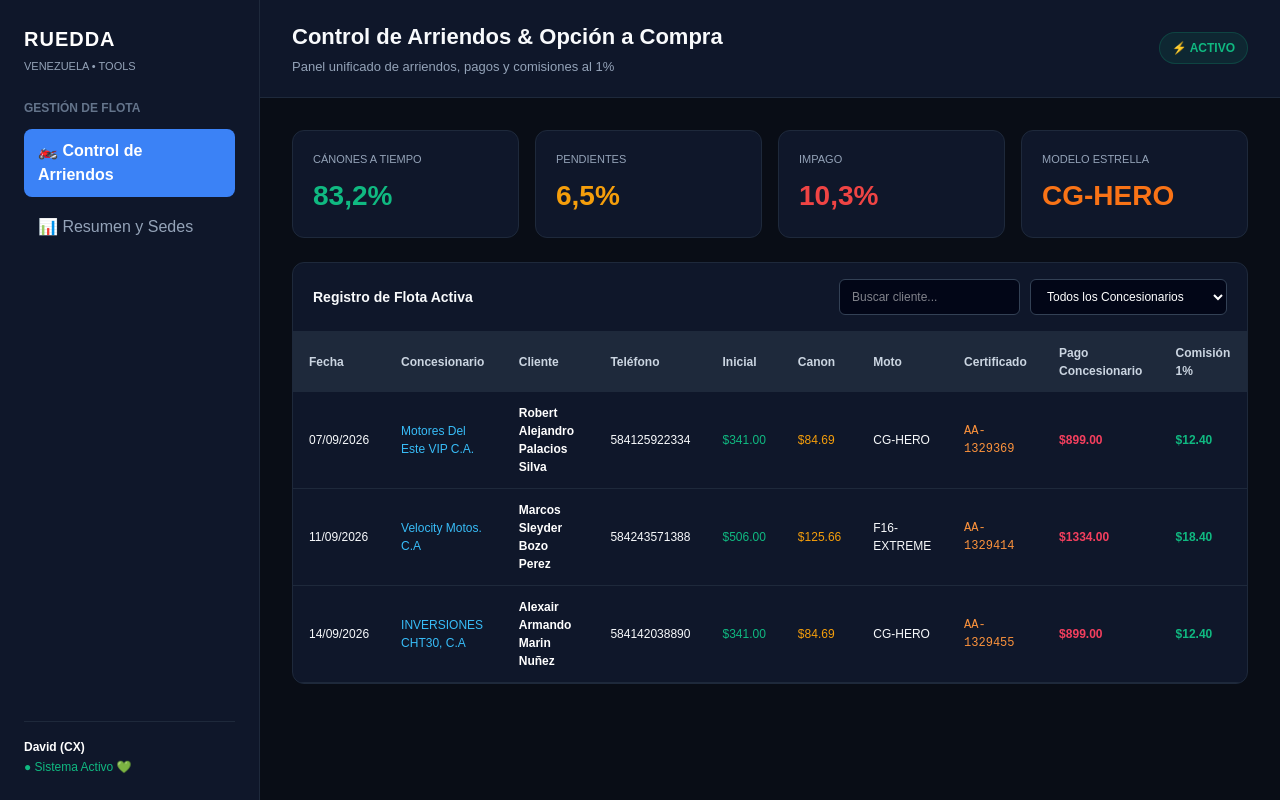
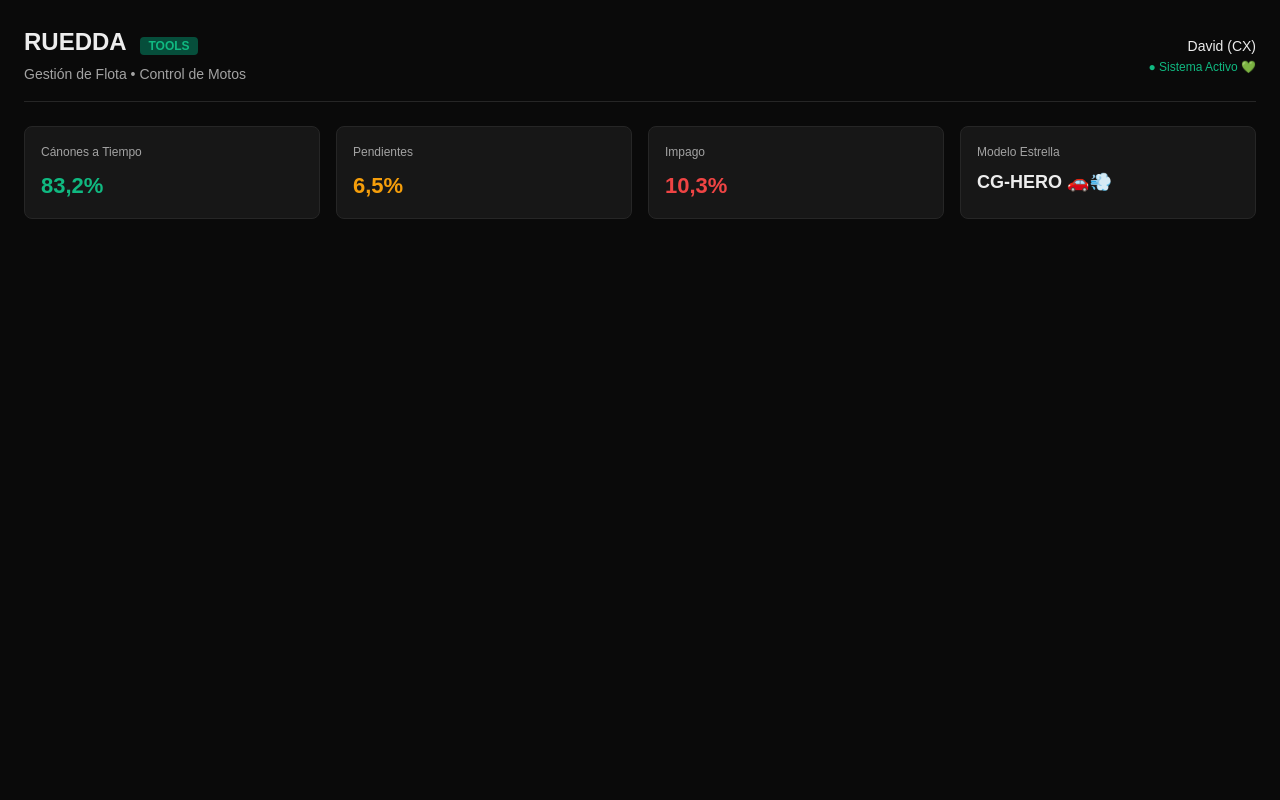
Before and after one commit to Groovie04/control-motos, a Next.js app: page / in a window 1280 px wide. Built offline with nearby package versions, Linux system fonts and the light colour scheme.

Commit message:
Update page.tsx

```diff
--- a/app/page.tsx
+++ b/app/page.tsx
@@ -1,200 +1,35 @@
-'use client';
-
-import React, { useState } from 'react';
-
-interface Contrato {
-  id: number;
-  fecha: string;
-  concesionario: string;
-  cliente: string;
-  numeroCliente: string;
-  inicial: number;
-  canonSemanal: number;
-  moto: string;
-  certificado: string;
-  pagoConcesionario: number;
-  comisionVendedor: number;
-}
-
-const datosIniciales: Contrato[] = [
-  {
-    id: 1,
-    fecha: '07/09/2026',
-    concesionario: 'Motores Del Este VIP C.A.',
-    cliente: 'Robert Alejandro Palacios Silva',
-    numeroCliente: '584125922334',
-    inicial: 341.00,
-    canonSemanal: 84.69,
-    moto: 'CG-HERO',
-    certificado: 'AA-1329369',
-    pagoConcesionario: 899.00,
-    comisionVendedor: 12.40
-  },
-  {
-    id: 2,
-    fecha: '11/09/2026',
-    concesionario: 'Velocity Motos. C.A',
-    cliente: 'Marcos Sleyder Bozo Perez',
-    numeroCliente: '584243571388',
-    inicial: 506.00,
-    canonSemanal: 125.66,
-    moto: 'F16-EXTREME',
-    certificado: 'AA-1329414',
-    pagoConcesionario: 1334.00,
-    comisionVendedor: 18.40
-  },
-  {
-    id: 3,
-    fecha: '14/09/2026',
-    concesionario: 'INVERSIONES CHT30, C.A',
-    cliente: 'Alexair Armando Marin Nuñez',
-    numeroCliente: '584142038890',
-    inicial: 341.00,
-    canonSemanal: 84.69,
-    moto: 'CG-HERO',
-    certificado: 'AA-1329455',
-    pagoConcesionario: 899.00,
-    comisionVendedor: 12.40
-  }
-];
-
-export default function RueddaApp() {
-  const [contratos] = useState<Contrato[]>(datosIniciales);
-  const [filtro, setFiltro] = useState('TODOS');
-  const [busqueda, setBusqueda] = useState('');
-
-  const listaConcesionarios = [
-    'Motores Del Este VIP C.A.',
-    'Urdaneta Motors 2025 C.A.',
-    'Turbo Motos C.A',
-    'Velocity Motos. C.A',
-    'INVERSIONES CHT30, C.A',
-    'AKOX C.A',
-    'NECATIX C.A'
-  ];
-
-  const filtrados = contratos.filter(c => {
-    const matchConces = filtro === 'TODOS' || c.concesionario === filtro;
-    const matchBusq = c.cliente.toLowerCase().includes(busqueda.toLowerCase());
-    return matchConces && matchBusq;
-  });
-
+export default function Home() {
   return (
-    <div style={{ display: 'flex', minHeight: '100vh', backgroundColor: '#090d16', color: '#f8fafc', fontFamily: 'sans-serif' }}>
-
-      {/* BARRA LATERAL */}
-      <div style={{ width: '260px', backgroundColor: '#0f172a', borderRight: '1px solid #1e293b', padding: '24px', display: 'flex', flexDirection: 'column', justifyContent: 'space-between' }}>
+    <div style={{ backgroundColor: '#0a0a0a', color: '#ededed', minHeight: '100vh', fontFamily: 'sans-serif', padding: '24px' }}>
+      {/* Encabezado */}
+      <div style={{ display: 'flex', justifyContent: 'space-between', alignItems: 'center', marginBottom: '24px', borderBottom: '1px solid #262626', paddingBottom: '16px' }}>
         <div>
-          <h2 style={{ fontSize: '20px', fontWeight: '900', color: '#ffffff', letterSpacing: '1px' }}>RUEDDA</h2>
-          <p style={{ fontSize: '11px', color: '#94a3b8', marginTop: '4px', marginBottom: '24px' }}>VENEZUELA • TOOLS</p>
-
-          <div style={{ display: 'flex', flexDirection: 'column', gap: '8px' }}>
-            <span style={{ fontSize: '12px', fontWeight: 'bold', color: '#64748b', textTransform: 'uppercase', marginBottom: '4px' }}>Gestión de Flota</span>
-            <button style={{ textAlign: 'left', padding: '10px 14px', borderRadius: '8px', background: '#3b82f6', color: '#fff', border: 'none', fontWeight: 'bold', cursor: 'pointer' }}>🏍️ Control de Arriendos</button>
-            <button style={{ textAlign: 'left', padding: '10px 14px', borderRadius: '8px', background: 'transparent', color: '#94a3b8', border: 'none', cursor: 'pointer' }}>📊 Resumen y Sedes</button>
-          </div>
+          <h1 style={{ fontSize: '24px', fontWeight: 'bold', margin: 0 }}>RUEDDA <span style={{ fontSize: '12px', color: '#10b981', background: '#064e3b', padding: '2px 8px', borderRadius: '4px', marginLeft: '8px' }}>TOOLS</span></h1>
+          <p style={{ fontSize: '14px', color: '#a3a3a3', margin: '4px 0 0 0' }}>Gestión de Flota • Control de Motos</p>
         </div>
-        <div style={{ borderTop: '1px solid #1e293b', paddingTop: '16px', fontSize: '12px', color: '#94a3b8' }}>
-          <p style={{ fontWeight: 'bold', color: '#fff' }}>David (CX)</p>
-          <p style={{ color: '#10b981', marginTop: '2px' }}>● Sistema Activo 💚</p>
+        <div style={{ textAlign: 'right' }}>
+          <span style={{ fontSize: '14px', fontWeight: '500' }}>David (CX)</span>
+          <div style={{ fontSize: '12px', color: '#10b981' }}>● Sistema Activo 💚</div>
         </div>
       </div>
 
-      {/* CONTENIDO PRINCIPAL */}
-      <div style={{ flex: 1, display: 'flex', flexDirection: 'column', overflowX: 'auto' }}>
-
-        {/* Header */}
-        <div style={{ padding: '20px 32px', backgroundColor: '#0f172a', borderBottom: '1px solid #1e293b', display: 'flex', justifyContent: 'space-between', alignItems: 'center' }}>
-          <div>
-            <h1 style={{ fontSize: '22px', fontWeight: 'bold', margin: 0 }}>Control de Arriendos & Opción a Compra</h1>
-            <p style={{ fontSize: '13px', color: '#94a3b8', margin: '4px 0 0 0' }}>Panel unificado de arriendos, pagos y comisiones al 1%</p>
-          </div>
-          <span style={{ backgroundColor: 'rgba(16, 185, 129, 0.1)', color: '#10b981', border: '1px solid rgba(16, 185, 129, 0.2)', padding: '6px 12px', borderRadius: '20px', fontSize: '12px', fontWeight: 'bold' }}>
-            ⚡ ACTIVO
-          </span>
+      {/* Tarjetas de Métricas */}
+      <div style={{ display: 'grid', gridTemplateColumns: 'repeat(auto-fit, minmax(200px, 1fr))', gap: '16px', marginBottom: '24px' }}>
+        <div style={{ background: '#171717', border: '1px solid #262626', padding: '16px', borderRadius: '8px' }}>
+          <p style={{ margin: '0 0 8px 0', fontSize: '12px', color: '#a3a3a3' }}>Cánones a Tiempo</p>
+          <h3 style={{ margin: 0, fontSize: '22px', fontWeight: 'bold', color: '#10b981' }}>83,2%</h3>
         </div>
-
-        {/* Cuerpo */}
-        <div style={{ padding: '32px', display: 'flex', flexDirection: 'column', gap: '24px' }}>
-
-          {/* Métricas */}
-          <div style={{ display: 'grid', gridTemplateColumns: 'repeat(auto-fit, minmax(200px, 1fr))', gap: '16px' }}>
-            <div style={{ backgroundColor: '#0f172a', border: '1px solid #1e293b', padding: '20px', borderRadius: '12px' }}>
-              <p style={{ fontSize: '11px', color: '#94a3b8', textTransform: 'uppercase', margin: 0 }}>Cánones a Tiempo</p>
-              <p style={{ fontSize: '28px', fontWeight: '900', color: '#10b981', margin: '8px 0 0 0' }}>83,2%</p>
-            </div>
-            <div style={{ backgroundColor: '#0f172a', border: '1px solid #1e293b', padding: '20px', borderRadius: '12px' }}>
-              <p style={{ fontSize: '11px', color: '#94a3b8', textTransform: 'uppercase', margin: 0 }}>Pendientes</p>
-              <p style={{ fontSize: '28px', fontWeight: '900', color: '#f59e0b', margin: '8px 0 0 0' }}>6,5%</p>
-            </div>
-            <div style={{ backgroundColor: '#0f172a', border: '1px solid #1e293b', padding: '20px', borderRadius: '12px' }}>
-              <p style={{ fontSize: '11px', color: '#94a3b8', textTransform: 'uppercase', margin: 0 }}>Impago</p>
-              <p style={{ fontSize: '28px', fontWeight: '900', color: '#ef4444', margin: '8px 0 0 0' }}>10,3%</p>
-            </div>
-            <div style={{ backgroundColor: '#0f172a', border: '1px solid #1e293b', padding: '20px', borderRadius: '12px' }}>
-              <p style={{ fontSize: '11px', color: '#94a3b8', textTransform: 'uppercase', margin: 0 }}>Modelo Estrella</p>
-              <p style={{ fontSize: '28px', fontWeight: '900', color: '#f97316', margin: '8px 0 0 0' }}>CG-HERO</p>
-            </div>
-          </div>
-
-          {/* Tabla y Filtros */}
-          <div style={{ backgroundColor: '#0f172a', border: '1px solid #1e293b', borderRadius: '12px', overflow: 'hidden' }}>
-            <div style={{ padding: '16px 20px', borderBottom: '1px solid #1e293b', display: 'flex', justifyContent: 'space-between', alignItems: 'center', gap: '12px', flexWrap: 'wrap' }}>
-              <h3 style={{ fontSize: '14px', fontWeight: 'bold', margin: 0 }}>Registro de Flota Activa</h3>
-              <div style={{ display: 'flex', gap: '10px' }}>
-                <input
-                  type="text"
-                  placeholder="Buscar cliente..."
-                  value={busqueda}
-                  onChange={(e) => setBusqueda(e.target.value)}
-                  style={{ backgroundColor: '#020617', border: '1px solid #334155', color: '#fff', padding: '8px 12px', borderRadius: '6px', fontSize: '12px' }}
-                />
-                <select
-                  value={filtro}
-                  onChange={(e) => setFiltro(e.target.value)}
-                  style={{ backgroundColor: '#020617', border: '1px solid #334155', color: '#fff', padding: '8px 12px', borderRadius: '6px', fontSize: '12px' }}>
-                  <option value="TODOS">Todos los Concesionarios</option>
-                  {listaConcesionarios.map(s => <option key={s} value={s}>{s}</option>)}
-                </select>
-              </div>
-            </div>
-
-            <div style={{ overflowX: 'auto' }}>
-              <table style={{ width: '100%', borderCollapse: 'collapse', textAlign: 'left', fontSize: '12px' }}>
-                <thead>
-                  <tr style={{ backgroundColor: '#1e293b', color: '#cbd5e1' }}>
-                    <th style={{ padding: '12px 16px' }}>Fecha</th>
-                    <th style={{ padding: '12px 16px' }}>Concesionario</th>
-                    <th style={{ padding: '12px 16px' }}>Cliente</th>
-                    <th style={{ padding: '12px 16px' }}>Teléfono</th>
-                    <th style={{ padding: '12px 16px' }}>Inicial</th>
-                    <th style={{ padding: '12px 16px' }}>Canon</th>
-                    <th style={{ padding: '12px 16px' }}>Moto</th>
-                    <th style={{ padding: '12px 16px' }}>Certificado</th>
-                    <th style={{ padding: '12px 16px' }}>Pago Concesionario</th>
-                    <th style={{ padding: '12px 16px' }}>Comisión 1%</th>
-                  </tr>
-                </thead>
-                <tbody>
-                  {filtrados.map((c) => (
-                    <tr key={c.id} style={{ borderBottom: '1px solid #1e293b' }}>
-                      <td style={{ padding: '12px 16px', whiteSpace: 'nowrap' }}>{c.fecha}</td>
-                      <td style={{ padding: '12px 16px', color: '#38bdf8', fontWeight: '500' }}>{c.concesionario}</td>
-                      <td style={{ padding: '12px 16px', fontWeight: 'bold', color: '#fff' }}>{c.cliente}</td>
-                      <td style={{ padding: '12px 16px' }}>{c.numeroCliente}</td>
-                      <td style={{ padding: '12px 16px', color: '#10b981' }}>${c.inicial.toFixed(2)}</td>
-                      <td style={{ padding: '12px 16px', color: '#f59e0b' }}>${c.canonSemanal.toFixed(2)}</td>
-                      <td style={{ padding: '12px 16px' }}>{c.moto}</td>
-                      <td style={{ padding: '12px 16px', color: '#fb923c', fontFamily: 'monospace' }}>{c.certificado}</td>
-                      <td style={{ padding: '12px 16px', color: '#f43f5e', fontWeight: '600' }}>${c.pagoConcesionario.toFixed(2)}</td>
-                      <td style={{ padding: '12px 16px', color: '#10b981', fontWeight: 'bold' }}>${c.comisionVendedor.toFixed(2)}</td>
-                    </tr>
-                  ))}
-                </tbody>
-              </table>
-            </div>
-          </div>
-
+        <div style={{ background: '#171717', border: '1px solid #262626', padding: '16px', borderRadius: '8px' }}>
+          <p style={{ margin: '0 0 8px 0', fontSize: '12px', color: '#a3a3a3' }}>Pendientes</p>
+          <h3 style={{ margin: 0, fontSize: '22px', fontWeight: 'bold', color: '#f59e0b' }}>6,5%</h3>
+        </div>
+        <div style={{ background: '#171717', border: '1px solid #262626', padding: '16px', borderRadius: '8px' }}>
+          <p style={{ margin: '0 0 8px 0', fontSize: '12px', color: '#a3a3a3' }}>Impago</p>
+          <h3 style={{ margin: 0, fontSize: '22px', fontWeight: 'bold', color: '#ef4444' }}>10,3%</h3>
+        </div>
+        <div style={{ background: '#171717', border: '1px solid #262626', padding: '16px', borderRadius: '8px' }}>
+          <p style={{ margin: '0 0 8px 0', fontSize: '12px', color: '#a3a3a3' }}>Modelo Estrella</p>
+          <h3 style={{ margin: 0, fontSize: '18px', fontWeight: 'bold' }}>CG-HERO 🚗💨</h3>
         </div>
       </div>
     </div>
```
